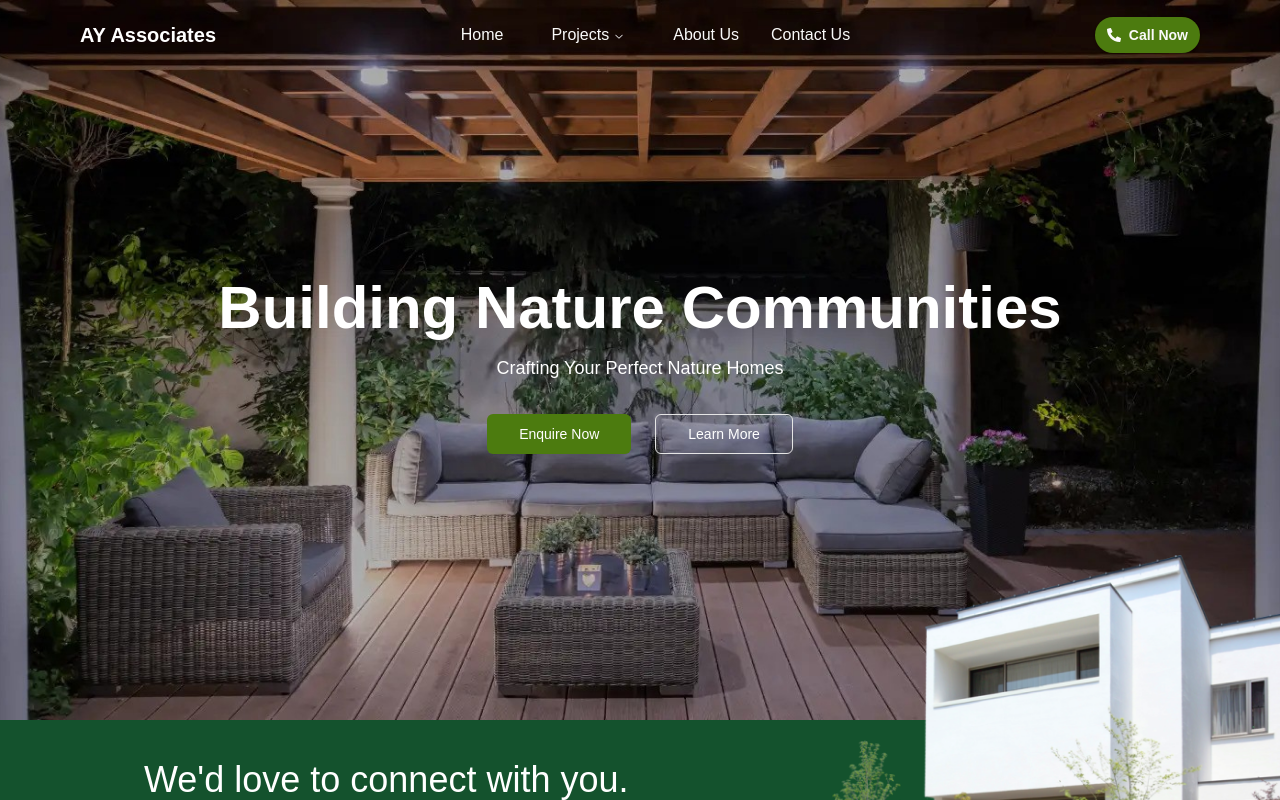
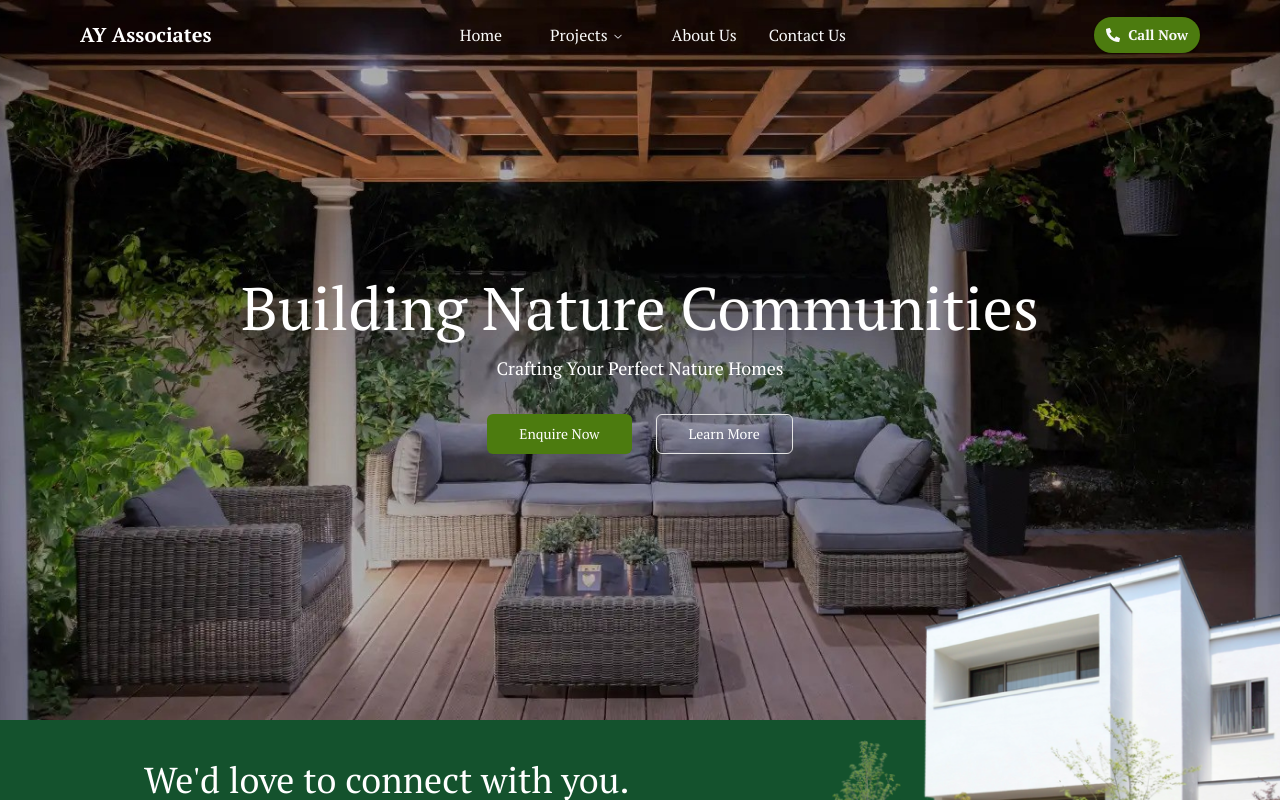
Before and after one commit to dev-kingz/ayassociates, a Next.js app: page / in a window 1280 px wide. Shown: the top 800 px of the page. Built offline with nearby package versions, Linux system fonts and the light colour scheme.

Commit message:
Update global CSS and page styling
- Import PT Serif font from Google Fonts in the global CSS file
- Update the font weight of the page title in the Home component
- Update the primary font family in the Tailwind config file

Related to: #123

```diff
--- a/src/app/globals.css
+++ b/src/app/globals.css
@@ -1,3 +1,5 @@
+@import url('https://fonts.googleapis.com/css2?family=PT+Serif:ital,wght@0,400;0,700;1,400;1,700&display=swap');
+
 @tailwind base;
 @tailwind components;
 @tailwind utilities;
--- a/src/app/page.tsx
+++ b/src/app/page.tsx
@@ -6,7 +6,7 @@ export default function Home() {
     <div className="flex grow flex-col items-center self-stretch">
       <section className="relative flex h-[80vh] grow items-center justify-center self-stretch bg-hero bg-cover bg-center pt-3 sm:h-[90vh]">
         <div className="text-center text-white">
-          <h1 className="mb-4 px-4 text-3xl font-bold sm:text-6xl">
+          <h1 className="mb-4 px-4 text-4xl font-semibod sm:text-6xl">
           Building Nature Communities
           </h1>
           <p className="mb-8 px-6 text-sm sm:text-lg">
--- a/tailwind.config.ts
+++ b/tailwind.config.ts
@@ -14,7 +14,7 @@ const config = {
     },
     extend: {
       fontFamily: {
-        primary: ["Montserrat", "Graphik", "sans-serif"],
+        primary: ["PT serif", "Graphik", "sans-serif"],
       },
       colors: {
         border: "hsl(var(--border))",
```
